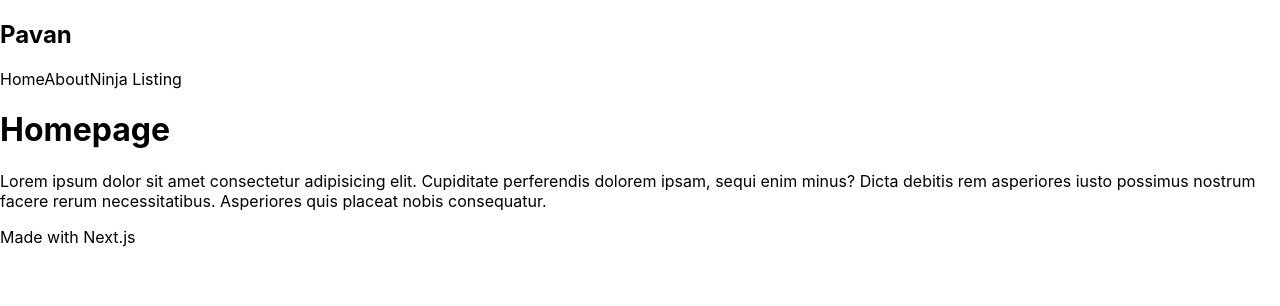
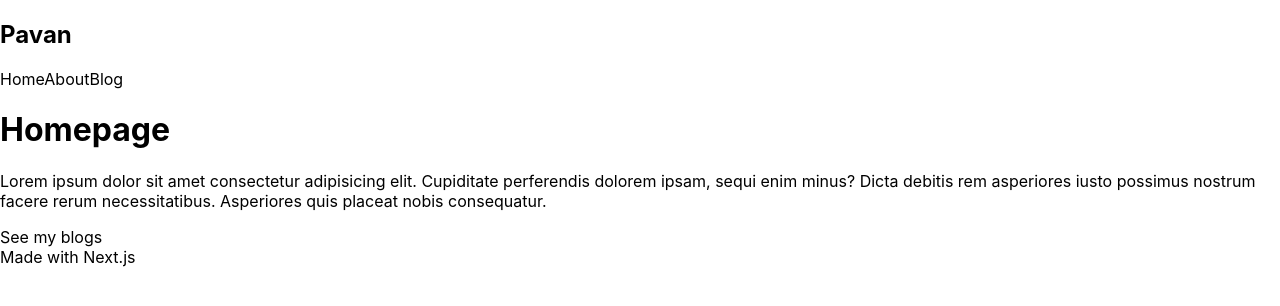
Before and after one commit to psp3075/exploreNext, a Next.js app: page / in a window 1280 px wide. Shown: the top 306 px of the page. Built offline with nearby package versions, Linux system fonts and the light colour scheme.

Commit message:
navigation with link

```diff
--- a/components/Navbar.js
+++ b/components/Navbar.js
@@ -1,12 +1,19 @@
+import Link from "next/link";
 const Navbar = () => {
   return (
     <nav>
       <div className="logo">
         <h1>Pavan</h1>
       </div>
-      <a>Home</a>
-      <a>About</a>
-      <a>Ninja Listing</a>
+      <Link href="/">
+        <a>Home</a>
+      </Link>
+      <Link href="/about">
+        <a>About</a>
+      </Link>
+      <Link href="/blog">
+        <a>Blog</a>
+      </Link>
     </nav>
   );
 };
--- a/pages/index.js
+++ b/pages/index.js
@@ -1,5 +1,6 @@
 import Head from "next/head";
 import Image from "next/image";
+import Link from "next/link";
 import styles from "../styles/Home.module.css";
 import Navbar from "../components/Navbar";
 import Footer from "../components/Footer";
@@ -15,6 +16,9 @@ export default function Home() {
         asperiores iusto possimus nostrum facere rerum necessitatibus.
         Asperiores quis placeat nobis consequatur.
       </p>
+      <Link href="/blog">
+        <a>See my blogs</a>
+      </Link>
       <Footer />
     </div>
   );
```
Also changed, not shown: pages/blog/index.js (added, +9 -0 lines), pages/highlevel/index.js (deleted, +0 -9 lines), pages/blog/test.js (renamed from pages/highlevel/test.js).
